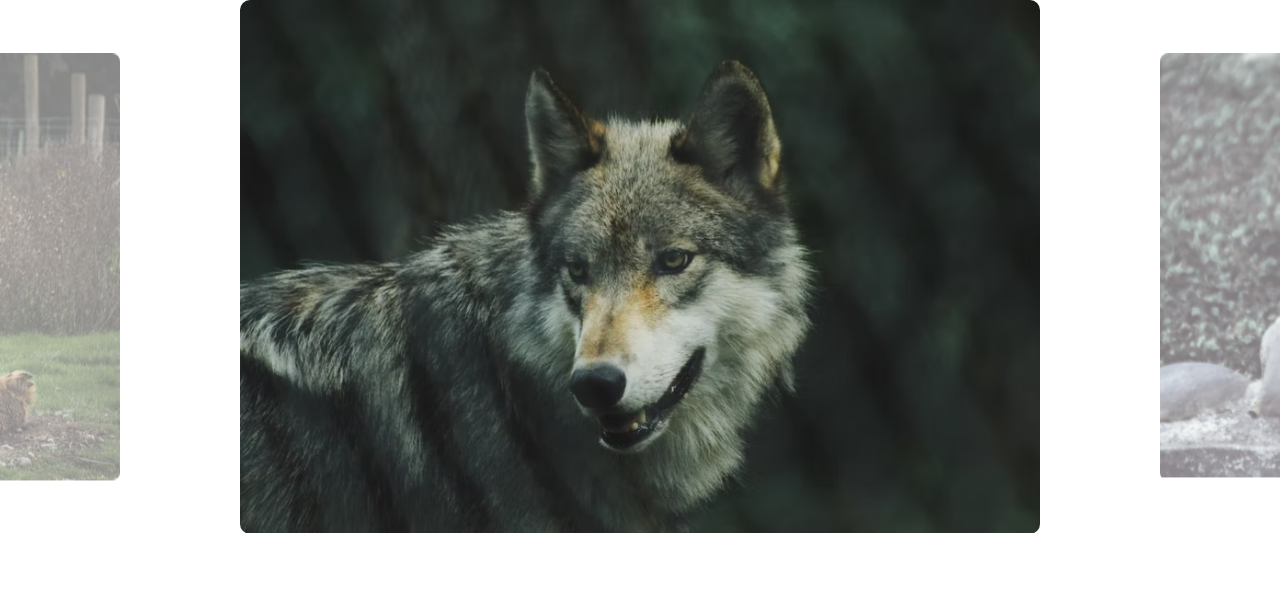
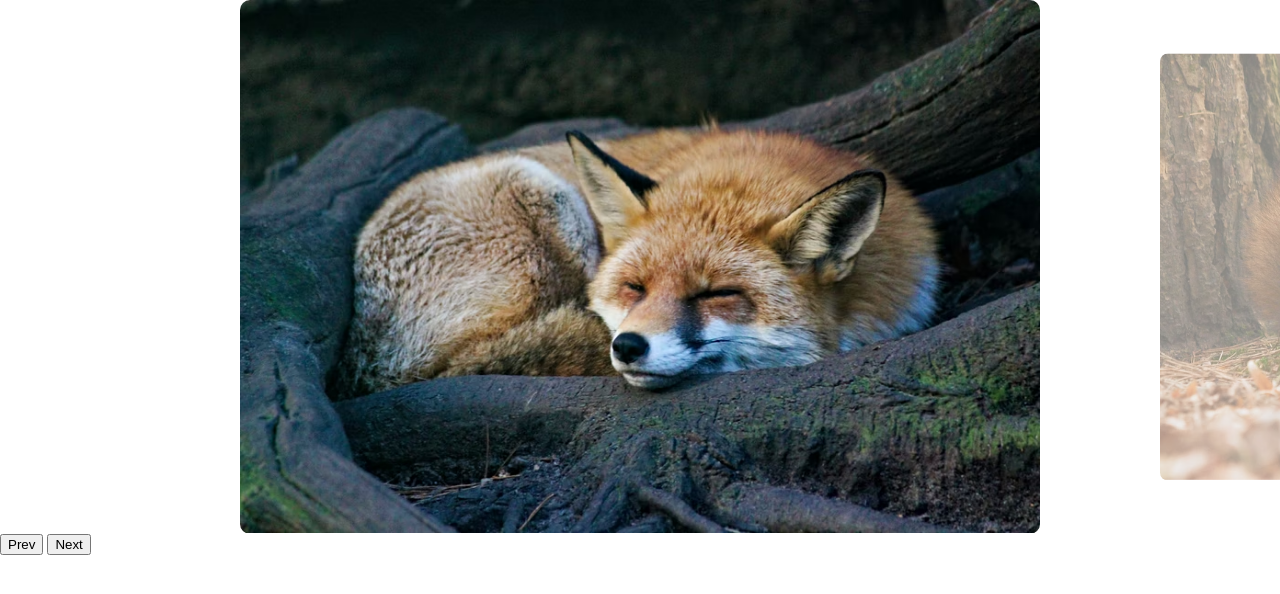
Before and after one commit to renata-souza/slide-animais, a plain HTML site: page index.html in a window 1280 px wide. Drawn offline with Linux system fonts and the light colour scheme.

Commit message:
navegação prev e next por botoes

```diff
--- a/index.html
+++ b/index.html
@@ -18,6 +18,10 @@
       <li><img src="img/imagem6.jpg" alt=""></li>
     </ul>
   </div>
+  <div class="arrow-nav">
+    <button class="prev">Prev</button>
+    <button class="next">Next</button>
+  </div>
   <script type="module" src="js/script.js"></script>
 </body>
 </html>
--- a/js/script.js
+++ b/js/script.js
@@ -1,6 +1,5 @@
-import Slide from "./slide.js";
+import { Slide, SlideNav } from "./slide.js";
 
-const slide = new Slide('.slide', '.wrapper');
+const slide = new SlideNav('.slide', '.wrapper');
 slide.init();
-
-slide.changeSlide(3)
+slide.addArrow('.prev', '.next');
--- a/js/slide.js
+++ b/js/slide.js
@@ -1,4 +1,4 @@
-export default class Slide {
+export class Slide {
   constructor(slide, wrapper) {
     this.slide = document.querySelector(slide)
     this.wrapper = document.querySelector(wrapper)
@@ -127,6 +127,8 @@ export default class Slide {
     this.onMove = this.onMove.bind(this)
     this.onMouseUp = this.onMouseUp.bind(this)
     this.onResize = this.onResize.bind(this)
+    this.activePrevSlide = this.activePrevSlide.bind(this)
+    this.activeNextSlide = this.activeNextSlide.bind(this)
   }
 
   init() {
@@ -135,6 +137,20 @@ export default class Slide {
     this.slidesConfig()
     this.transition(true)
     this.addResizeEvent()
+    this.changeSlide(0)
     return this
   }
 }
+
+export class SlideNav extends Slide {
+  addArrow(prev, next) {
+    this.prevElement = document.querySelector(prev)
+    this.nextElement = document.querySelector(next)
+    this.addArrowEvent()
+  }
+
+  addArrowEvent() {
+    this.prevElement.addEventListener('click', this.activePrevSlide)
+    this.nextElement.addEventListener('click', this.activeNextSlide)
+  }
+}
```
